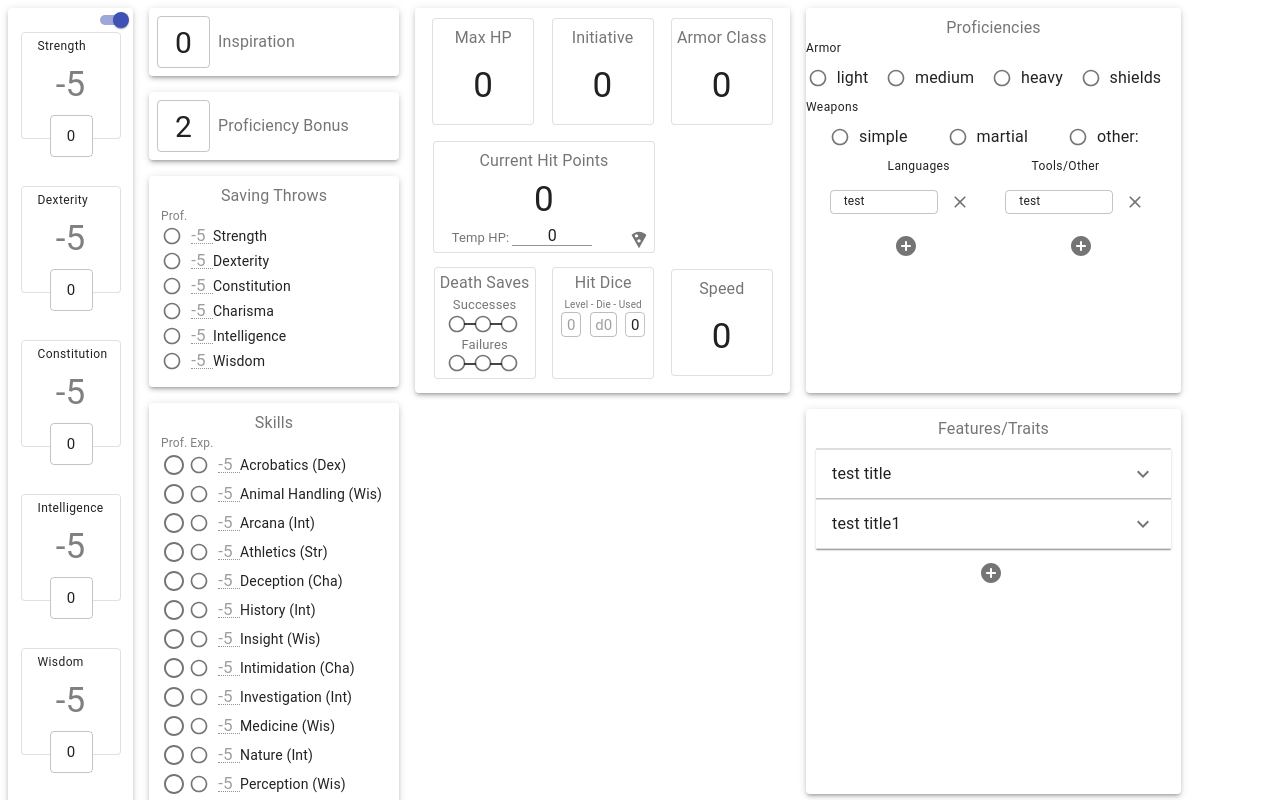
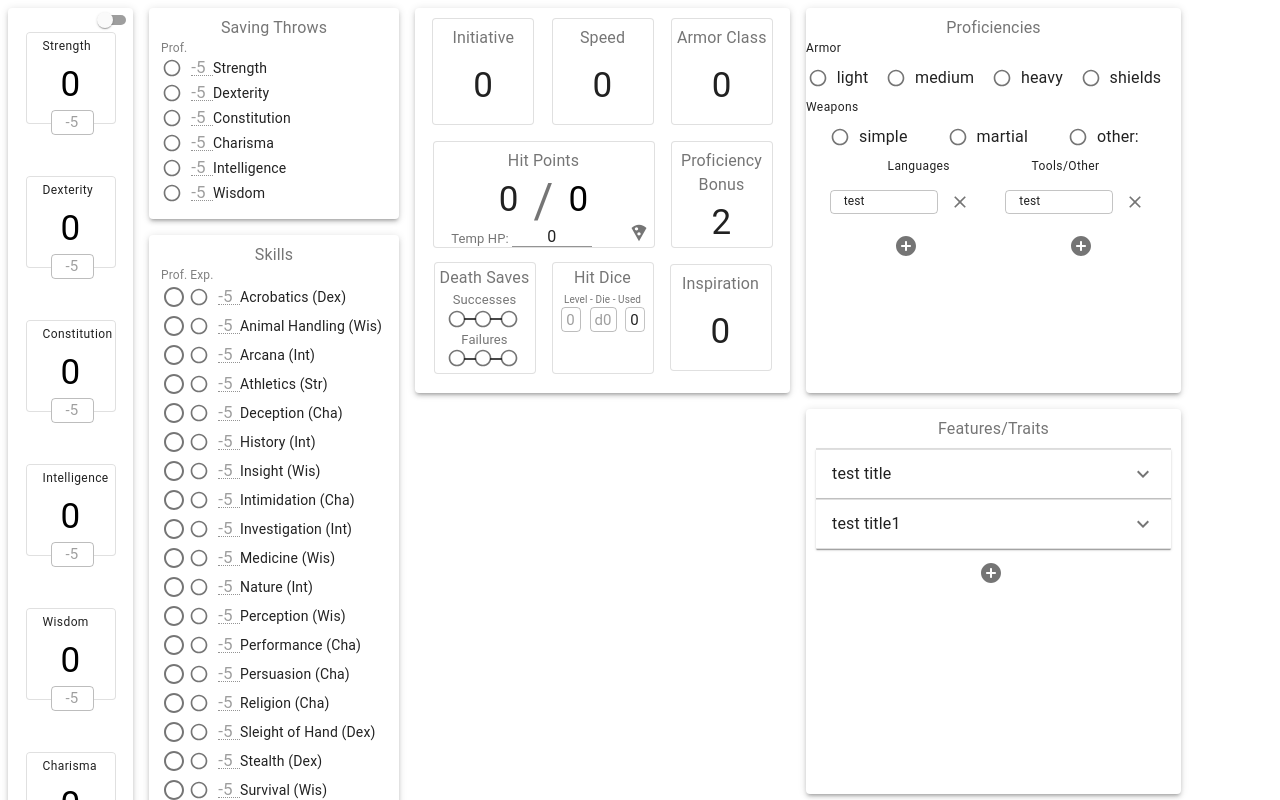
Before and after one commit to elchung/DnD-Character-Sheets, a Next.js app: page / in a window 1280 px wide. Shown: the top 800 px of the page. Built offline with nearby package versions, Linux system fonts and the light colour scheme.

Commit message:
ability score spacing

```diff
--- a/pages/CharacterSheet/Components/BaseAbilityScoreComponent.jsx
+++ b/pages/CharacterSheet/Components/BaseAbilityScoreComponent.jsx
@@ -18,6 +18,8 @@ const BaseAbilityScoreComponent = ({
   const [displayedAbilityScore, setDisplayedAbilityScore] = React.useState(abilityScores[ability]);
   const mainText = scoreOnTop ? displayedAbilityScore : scoreToModifier(abilityScores[ability]);
   const subText = scoreOnTop ? scoreToModifier(abilityScores[ability]) : displayedAbilityScore;
+  const width = orientation === 'column' ? 90 : 125;
+  const height = orientation === 'column' ? 120 : 90;
 
   const handleChange = (event) => {
     const numberInput = event.target.value.replace(/[^0-9]/g, '');
@@ -32,10 +34,10 @@ const BaseAbilityScoreComponent = ({
   };
 
   return (
-    <Card elevation={0} style={orientation === 'column' ? { width: 100, height: 130 } : { widdth: 130, height: 100 }}>
-      <Card elevation={3} style={{ height: 105 }} variant="outlined">
+    <Card elevation={0} style={{ width, height }}>
+      <Card elevation={3} style={{ height: 90 }} variant="outlined">
         <CardContent style={{ paddingTop: 3 }}>
-          <Typography align="center" color="textPrimary" noWrap variant="caption">
+          <Typography align="center" color="textPrimary" noWrap variant="caption" >
             {`${ability.charAt(0).toUpperCase() + ability.slice(1)}`}
           </Typography>
           <InputBase
@@ -56,11 +58,10 @@ const BaseAbilityScoreComponent = ({
         </CardContent>
       </Card>
       <Box
-        bottom={40}
-        left={13}
+        bottom={height / 4}
+        left={width / 10}
         p={2}
         position="relative"
-        style={{ width: 5, height: 5 }}
         zIndex="speed dial"
       >
         <TextField
@@ -73,6 +74,8 @@ const BaseAbilityScoreComponent = ({
               height: 5,
               textAlign: 'center',
               background: 'white',
+              paddingBottom: 10,
+              paddingTop: 10,
             },
           }}
           onBlur={handleBlur}
@@ -90,6 +93,7 @@ BaseAbilityScoreComponent.propTypes = {
   abilityScores: PropTypes.objectOf(PropTypes.number).isRequired,
   setAbilityScores: PropTypes.func.isRequired,
   scoreOnTop: PropTypes.bool.isRequired,
+  orientation: PropTypes.string.isRequired,
 };
 
 export default BaseAbilityScoreComponent;
--- a/pages/CharacterSheet/Components/CombatStatsComponent.jsx
+++ b/pages/CharacterSheet/Components/CombatStatsComponent.jsx
@@ -12,10 +12,10 @@ import SingleItemDisplayComponent from './Reusable/SingleItemDisplayComponent';
 
 const CombatStatsComponent = () => {
   const {
-    maxHP, initiative, speed, armorClass, style,
+    maxHP, initiative, speed, armorClass, proficiencyBonus, inspiration, style,
   } = useCharacterState();
   const {
-    setMaxHP, setInitiative, setSpeed, setArmorClass,
+    setMaxHP, setInitiative, setSpeed, setArmorClass, setProficiencyBonus, setInspiration
   } = useSetCharacterState();
 
   return (
@@ -24,21 +24,28 @@ const CombatStatsComponent = () => {
         <Grid item>
           <Grid container direction="row" justify="space-evenly">
             <Grid item>
-              <SingleItemDisplayComponent header="Max HP" updateValue={setMaxHP} value={maxHP} />
+              <SingleItemDisplayComponent header="Initiative" updateValue={setInitiative} value={initiative} />
             </Grid>
             <Grid item>
-              <SingleItemDisplayComponent header="Initiative" updateValue={setInitiative} value={initiative} />
+              <SingleItemDisplayComponent header="Speed" updateValue={setSpeed} value={speed} />
             </Grid>
             <Grid item>
               <SingleItemDisplayComponent header="Armor Class" updateValue={setArmorClass} value={armorClass} />
             </Grid>
           </Grid>
         </Grid>
-        <Grid item style={{ paddingLeft: 26 }}>
-          <HitPointComponent />
+        <Grid item>
+          <Grid container direction='row' justify='center' spacing={2}>
+            <Grid item>
+              <HitPointComponent />
+            </Grid>
+            <Grid item>
+              <SingleItemDisplayComponent header="Proficiency Bonus" updateValue={setProficiencyBonus} value={proficiencyBonus}/>
+            </Grid>
+          </Grid>
         </Grid>
-        <Grid item style={{ paddingLeft: 26 }}>
-          <Grid container direction="row" justify="space-evenly" spacing={2}>
+        <Grid item>
+          <Grid container direction="row" justify="center" spacing={2}>
             <Grid item>
               <DeathSaveComponent />
             </Grid>
@@ -46,9 +53,8 @@ const CombatStatsComponent = () => {
               <HitDieComponent />
             </Grid>
             <Grid item>
-              <SingleItemDisplayComponent header="Speed" updateValue={setSpeed} value={speed} />
+              <SingleItemDisplayComponent value={inspiration} updateValue={setInspiration} header="Inspiration" />
             </Grid>
-            <Grid item />
           </Grid>
         </Grid>
       </Grid>
--- a/pages/CharacterSheet/Components/HitPointComponent.jsx
+++ b/pages/CharacterSheet/Components/HitPointComponent.jsx
@@ -14,14 +14,16 @@ const HitPointComponent = () => {
   const {
     currentHP,
     tempHP,
+    maxHP,
     hitPointHistory,
     style,
   } = useCharacterState();
   const { setCurrentHP, setTempHP, setHitPointHistory } = useSetCharacterState();
   const [displayCurrentHP, setDisplayCurrentHP] = React.useState(currentHP);
   const [displayTempHP, setDisplayTempHP] = React.useState(tempHP);
+  const [displayMaxHP, setDisplayMaxHP] = React.useState(tempHP);
 
-  const handleHPBlur = (isTemp) => {
+  const handleCurrentHPBlur = (isTemp) => {
     if (isTemp) {
       setTempHP(displayTempHP);
       setHitPointHistory([...hitPointHistory, displayTempHP]);
@@ -31,12 +33,18 @@ const HitPointComponent = () => {
     }
   };
 
+  const handleMaxHPBlur = () => {
+    console.log();
+  };
+
   return (
     <>
-      <Paper style={{ width: 220, height: 110 }} variant="outlined">
+      <Paper style={{ width: 220, height: 105 }} variant="outlined">
         <Grid alignItems="flex-end" container direction="row" justify="space-evenly">
           <Grid item>
-            <Typography align="center" color="textSecondary" style={{ paddingTop: 7 }}>Current Hit Points</Typography>
+            <Typography align="center" color="textSecondary" style={{ paddingTop: 7 }}>Hit Points</Typography>
+            <Grid container direction="row" justify="center" alignItems="flex-start">
+              <Grid item>
                 <InputBase
                   inputProps={{
                     style: {
@@ -45,10 +53,33 @@ const HitPointComponent = () => {
                     },
                     'aria-label': 'naked',
                   }}
-              onBlur={() => handleHPBlur(false)}
+                  style={{ width: 40, paddingRight: 10 }}
+                  onBlur={() => handleCurrentHPBlur(false)}
                   onChange={(event) => setDisplayCurrentHP(event.target.value)}
                   value={currentHP}
                 />
+              </Grid>
+              <Grid>
+                <Typography align="center" color="textSecondary" variant="h3">/</Typography>
+              </Grid>
+              <Grid item>
+                <InputBase
+                  inputProps={{
+                    style: {
+                      fontSize: 35,
+                      textAlign: 'center',
+                      color: 'black',
+                    },
+                    'aria-label': 'naked',
+                  }}
+                  style={{ width: 40, paddingLeft: 10 }}
+                  disabled
+                  // onBlur={() => handleMaxHPBlur(false)}
+                  // onChange={(event) => setDisplayMaxHP(event.target.value)}
+                  value={maxHP}
+                />
+              </Grid>
+            </Grid>
           </Grid>
           <Grid item>
             <Grid container direction="row" justify="flex-start">
@@ -61,7 +92,7 @@ const HitPointComponent = () => {
                 <TextField
                   align="center"
                   inputProps={style.hitPointComponentTemp}
-                  onBlur={() => handleHPBlur(true)}
+                  onBlur={() => handleMaxHPBlur(true)}
                   onChange={(event) => setDisplayTempHP(event.target.value)}
                   style={{
                     width: 80, marginTop: -8, paddingLeft: 3, paddingRight: 25,
--- a/pages/CharacterSheet/Components/Modals/UpdateHitPointsModal.jsx
+++ b/pages/CharacterSheet/Components/Modals/UpdateHitPointsModal.jsx
@@ -88,7 +88,7 @@ const UpdateHitPointsModal = () => {
       <IconButton
         onClick={handleOpen}
         style={{
-          marginRight: -25, marginTop: -10,
+          marginRight: -25, marginTop: -18,
         }}
       >
         <LocalPizzaIcon
--- a/pages/CharacterSheet/Components/Reusable/SingleItemDisplayComponent.jsx
+++ b/pages/CharacterSheet/Components/Reusable/SingleItemDisplayComponent.jsx
@@ -21,7 +21,7 @@ const SingleItemDisplayComponent = ({
           style: {
             fontSize: 35,
             textAlign: 'center',
-            paddingTop: 15,
+            paddingTop: header.length < 15 ? 15 : 5,
           },
           'aria-label': 'naked',
         }}
--- a/pages/CharacterSheet/LeftColumn/LeftColumnComponent.jsx
+++ b/pages/CharacterSheet/LeftColumn/LeftColumnComponent.jsx
@@ -21,20 +21,6 @@ const LeftColumnComponent = () => {
             <Grid item>
               <Grid container direction="column" spacing={2}>
                 <Grid item>
-                  <SingleLineDisplayComponent
-                    setValue={setCharacterState.setInspiration}
-                    text="Inspiration"
-                    value={characterState.inspiration}
-                  />
-                </Grid>
-                <Grid item>
-                  <SingleLineDisplayComponent
-                    setValue={setCharacterState.setProficiencyBonus}
-                    text="Proficiency Bonus"
-                    value={characterState.proficiencyBonus}
-                  />
-                </Grid>
-                <Grid item>
                   <SavingThrowsComponent />
                 </Grid>
                 <Grid item>
--- a/pages/Context/CharacterContext.jsx
+++ b/pages/Context/CharacterContext.jsx
@@ -7,7 +7,7 @@ export const CharacterContextProvider = (props) => {
   const { children } = props;
 
   const [level, setLevel] = useState(1);
-  const [scoreOnTop, setScoreOnTop] = useState(false);
+  const [scoreOnTop, setScoreOnTop] = useState(true);
   const [abilityScores, setAbilityScores] = useState({
     strength: 0,
     dexterity: 0,
@@ -39,7 +39,7 @@ export const CharacterContextProvider = (props) => {
   const [featuresAndTraits, setFeaturesAndTraits] = useState(testCards);
   const style = {
     elevation: 3,
-    abilityScoreComponent: { width: 125, paddingBottom: 20, height: 955 },
+    abilityScoreComponent: { width: 125, paddingBottom: 20 },
     combatStatsComponent: {
       width: 375, height: 355, paddingBottom: 20, paddingTop: 10,
     },
```
Lines whose indentation alone changed are shown as unchanged.
